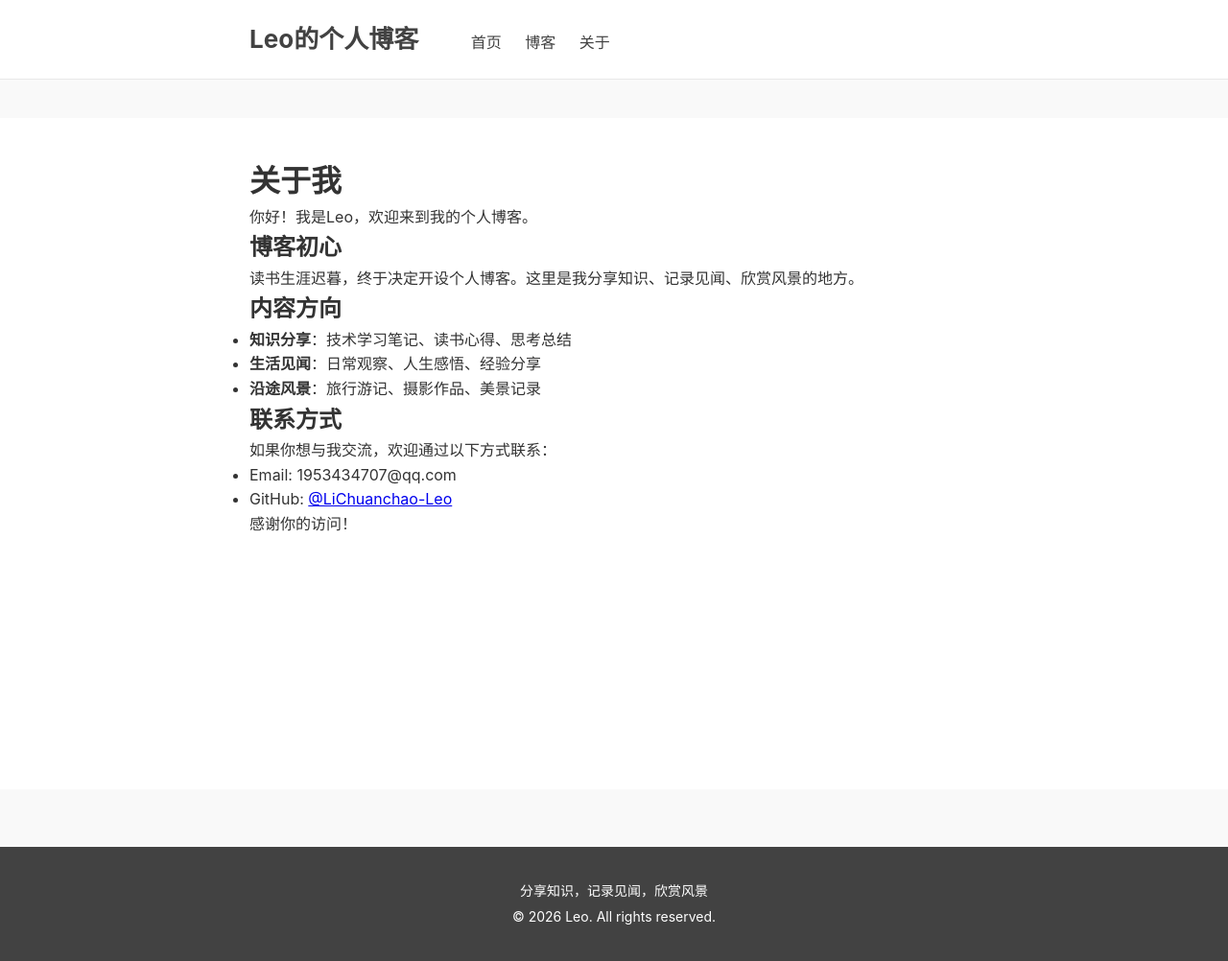
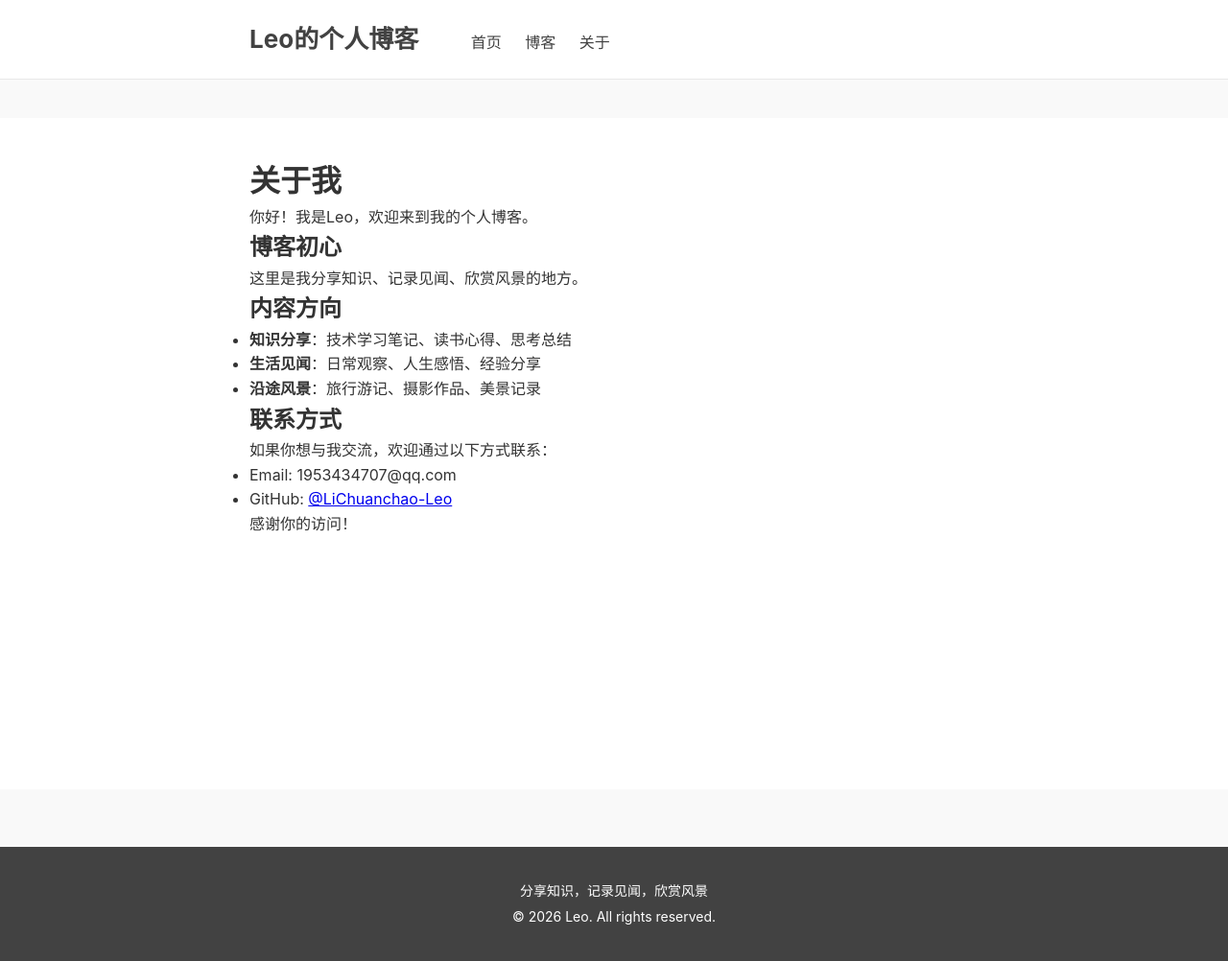
Before and after one commit to LiChuanchao-Leo/Leo.github.io, a Jekyll site: the page built from about.md, in a window 1280 px wide. Shown: the whole page at 96% size. Built offline with Jekyll 4.4.1, drawn with Linux system fonts in a browser that asks for light colours.

Commit message:
细化了一下

```diff
--- a/about.md
+++ b/about.md
@@ -10,7 +10,7 @@ permalink: /about/
 
 ## 博客初心
 
-读书生涯迟暮，终于决定开设个人博客。这里是我分享知识、记录见闻、欣赏风景的地方。
+这里是我分享知识、记录见闻、欣赏风景的地方。
 
 ## 内容方向
 
```
Also changed, not shown: README.md.
